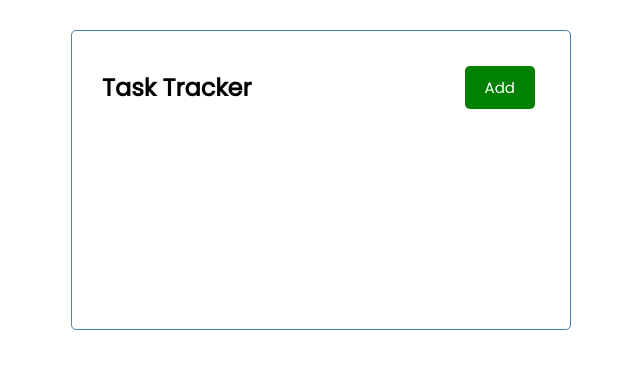
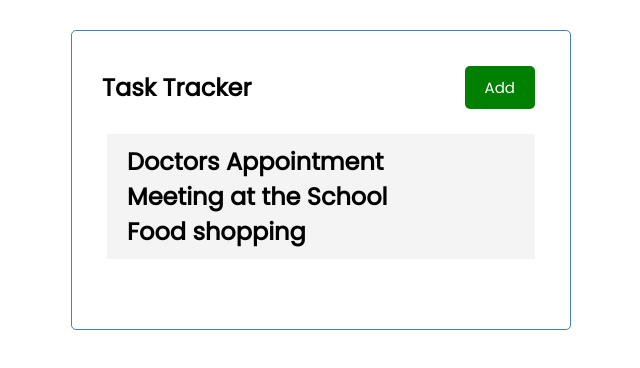
Before and after one commit to haamid10/Task-Tracker-with-Gsap, a React (Create React App) app: page / in a window 1280 px wide. Shown: the top 368 px of the page, without its empty margins (319-959 px from the left). Built offline with nearby package versions, Linux system fonts and the light colour scheme.

Commit message:
made task as default

```diff
--- a/public/index.html
+++ b/public/index.html
@@ -24,7 +24,7 @@
       work correctly both with client-side routing and a non-root public URL.
       Learn how to configure a non-root public URL by running `npm run build`.
     -->
-    <title>Haamid</title>
+    <title>Task Tracker</title>
   </head>
   <body>
     <noscript>You need to enable JavaScript to run this app.</noscript>
--- a/src/App.jsx
+++ b/src/App.jsx
@@ -1,8 +1,10 @@
 import Header from "./components/Header"
+import Tasks from "./components/Tasks"
 const App = () => {
   return (
     <div className="container">
       <Header />
+      <Tasks/>
       <h1  ></h1>
     </div>
   )
--- /dev/null
+++ b/src/components/Tasks.jsx
@@ -0,0 +1,32 @@
+const tasks= [
+
+  {
+      id: 1,
+      text: "Doctors Appointment",
+      day: "Feb 5th at 2:28pm",
+       reminder: true
+  },
+  {
+      id: 2,
+      text: "Meeting at the School",
+      day: "Feb 6th at 3:28pm",
+       reminder: true
+  },
+  {
+      id: 3,
+      text: "Food shopping",
+      day: "Feb 7th at 9:28pm",
+      reminder: false
+  }
+
+]
+
+const Tasks = () => {
+  return (
+    <div className="task">
+      {tasks.map((task)=><h2>{task.text}</h2>)}
+    </div>
+  )
+}
+
+export default Tasks
```
